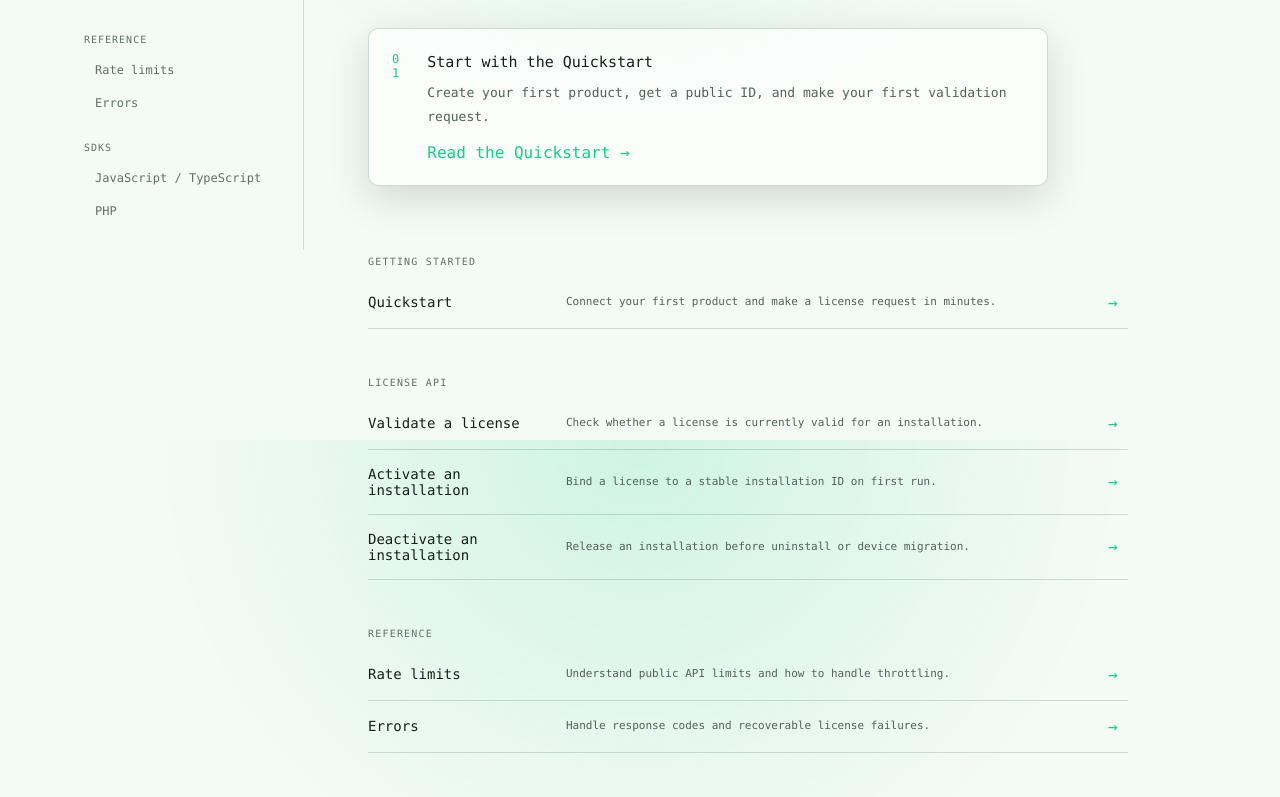
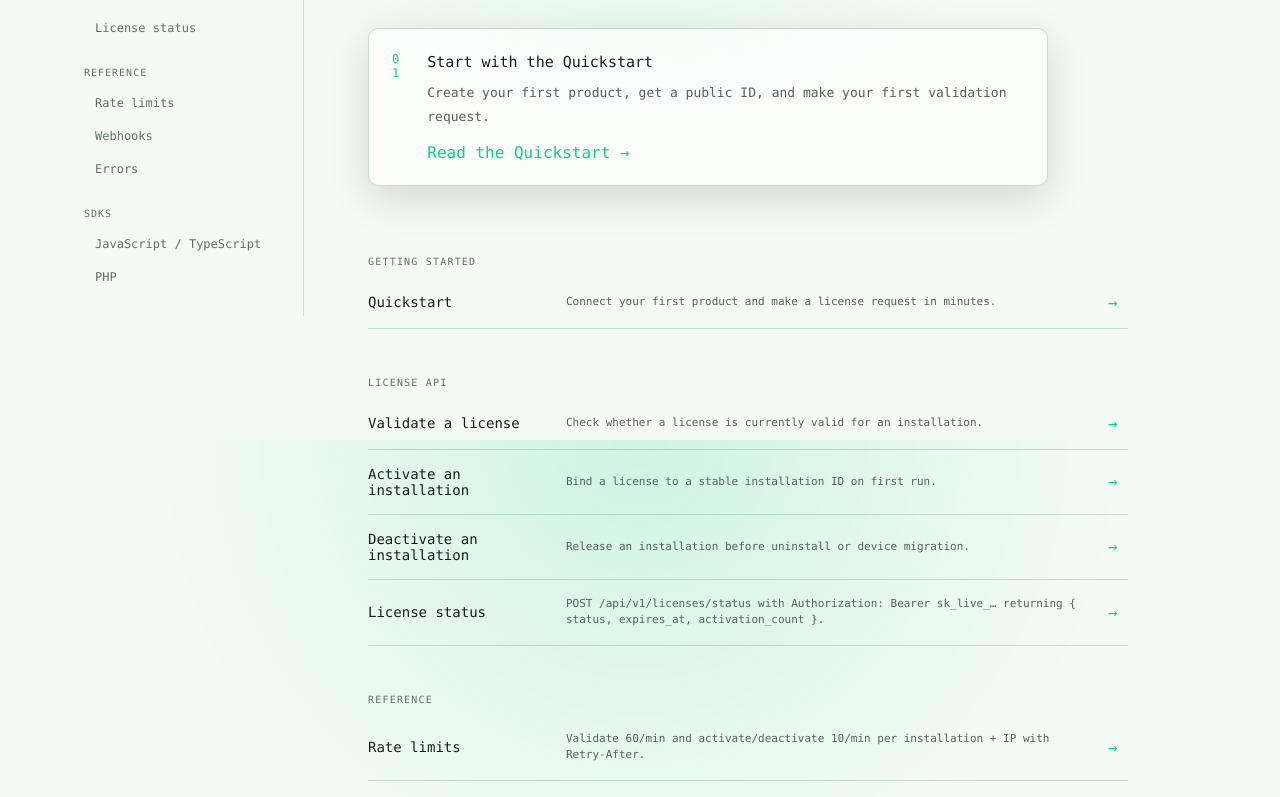
Before and after one commit to nocturnalismee/web-license-manager, a Next.js app: page /docs in a window 1280 px wide. Shown: the part 360-1157 px from the top of the page. Built offline with nearby package versions, Linux system fonts and the light colour scheme.

Commit message:
docs: update rate limits, webhook, and status endpoint

```diff
--- a/src/app/docs/[slug]/page.tsx
+++ b/src/app/docs/[slug]/page.tsx
@@ -15,7 +15,9 @@ function Content({ content }: { content: string }) {
   if (content === "intro") return <><p>IndoLicense gives software vendors a secure license key and activation layer. The API is tenant-aware, returns a consistent response envelope, and is designed to run from your application server.</p><h2>1. Create a product</h2><p>In the dashboard, create a Product and a Product License Plan. Copy the product&apos;s <code>product_public_id</code>; it is safe to include in your customer application.</p><h2>2. Choose a stable installation ID</h2><p>Use one stable identifier for each installation. It must be 8–160 characters and may contain letters, numbers, <code>.</code>, <code>_</code>, <code>:</code>, or <code>-</code>.</p><h2>3. Make your first request</h2><Endpoint method="POST" path="/api/v1/licenses/validate" /><Code>{`curl -X POST "$INDOLICENSE_URL/api/v1/licenses/validate" -H 'Content-Type: application/json' -d '${request}'`}</Code><h2>4. Handle the response</h2><p>Every public API response includes <code>data</code>, <code>error</code>, and <code>request_id</code>. Store the request ID in your application logs when troubleshooting.</p><Code>{response}</Code></>;
   if (content === "validate") return <><p>Validate checks the license status, product, plan, and expiration for an installation. It does not create an activation.</p><Endpoint method="POST" path="/api/v1/licenses/validate" /><h2>Request</h2><Code>{request}</Code><h2>Successful response</h2><Code>{response}</Code><h2>Recommended usage</h2><p>Run validation at application startup and periodically based on your product policy. You may cache a successful validation briefly; do not cache activation or deactivation responses.</p></>;
   if (content === "activate" || content === "deactivate") { const activate = content === "activate"; return <><p>{activate ? "Activate binds a license to an installation on first run. The same license and installation ID can be submitted again safely; repeated activation is idempotent." : "Deactivate releases an active installation when a customer uninstalls, migrates, or replaces a device."}</p><Endpoint method="POST" path={`/api/v1/licenses/${content}`} /><h2>Request</h2><Code>{request}</Code><h2>Behavior</h2><ul><li>Do not cache the response.</li><li>Use the same stable <code>installation_id</code> for the lifetime of an installation.</li><li>{activate ? "A new activation can fail with ACTIVATION_LIMIT_REACHED when the plan limit is full." : "Deactivation is scoped to the license and installation ID supplied in the request."}</li></ul></>; }
-  if (content === "limits") return <><p>Public license endpoints use a per-product, per-action, per-IP window of 60 seconds.</p><div className="docs-table-wrap"><table className="docs-table"><thead><tr><th>Operation</th><th>Limit</th><th>Cache</th></tr></thead><tbody><tr><td>Validate</td><td>60 requests/minute</td><td>Short cache allowed</td></tr><tr><td>Activate</td><td>10 requests/minute</td><td>Do not cache</td></tr><tr><td>Deactivate</td><td>10 requests/minute</td><td>Do not cache</td></tr></tbody></table></div><h2>When throttled</h2><p>The API returns <code>429 RATE_LIMITED</code> and a <code>Retry-After</code> header. Wait for the specified number of seconds and retry with backoff. Never create an aggressive retry loop.</p></>;
+  if (content === "limits") return <><p>Validate allows 60 requests/minute and activate/deactivate allow 10 requests/minute per installation + IP, enforced per product, action, installation, and IP over a 60-second window.</p><div className="docs-table-wrap"><table className="docs-table"><thead><tr><th>Operation</th><th>Limit</th><th>Cache</th></tr></thead><tbody><tr><td>Validate</td><td>60 requests/minute</td><td>Short cache allowed</td></tr><tr><td>Activate</td><td>10 requests/minute</td><td>Do not cache</td></tr><tr><td>Deactivate</td><td>10 requests/minute</td><td>Do not cache</td></tr></tbody></table></div><h2>When throttled</h2><p>The API returns <code>429 RATE_LIMITED</code> and a <code>Retry-After</code> header. Wait for the specified number of seconds and retry with backoff. Never create an aggressive retry loop.</p></>;
+  if (content === "webhooks") return <><p>Mayar webhook signatures are required in all environments. Every request is verified with HMAC-SHA256 against the raw body before the payload is processed.</p><Endpoint method="POST" path="/api/webhooks/mayar" /><h2>Failure modes</h2><div className="docs-table-wrap"><table className="docs-table"><thead><tr><th>Condition</th><th>HTTP</th><th>Code</th></tr></thead><tbody><tr><td>Missing webhook secret</td><td>503</td><td><code>WEBHOOK_NOT_CONFIGURED</code></td></tr><tr><td>Bad or missing signature</td><td>401</td><td><code>INVALID_WEBHOOK_SIGNATURE</code></td></tr><tr><td>Body over 64KB</td><td>413</td><td><code>PAYLOAD_TOO_LARGE</code></td></tr></tbody></table></div><p>Verify the <code>x-mayar-signature</code> (or <code>x-webhook-signature</code>) header against the raw request body. Responses keep the <code>{`{ data, error, request_id }`}</code> envelope.</p></>;
+  if (content === "status") return <><p>Read license status with a vendor API key. Requires <code>Authorization: Bearer sk_live_…</code> scoped to the product.</p><Endpoint method="POST" path="/api/v1/licenses/status" /><h2>Request</h2><Code>{`curl -X POST "$INDOLICENSE_URL/api/v1/licenses/status" -H 'Content-Type: application/json' -H 'Authorization: Bearer sk_live_…' -d '{"product_public_id":"prod_abc123456789012345678901","license_key":"IL-EXAMPLE-KEY"}'`}</Code><h2>Response</h2><Code>{`{"data":{"status":"active","expires_at":"2027-01-01T00:00:00.000Z","activation_count":1},"error":null,"request_id":"uuid"}`}</Code><p>Missing or revoked keys return <code>401 UNAUTHENTICATED</code>; a key scoped to another product returns <code>403 FORBIDDEN</code>. Never log the full key.</p></>;
   if (content === "errors") return <><p>Errors use the same envelope as successful responses, with <code>data: null</code> and a machine-readable error code.</p><Code>{`{"data":null,"error":{"code":"LICENSE_EXPIRED","message":"LICENSE EXPIRED"},"request_id":"uuid"}`}</Code><div className="docs-table-wrap"><table className="docs-table"><thead><tr><th>Code</th><th>HTTP</th><th>Recommended action</th></tr></thead><tbody>{[["INVALID_REQUEST","400","Fix the payload and validate input."],["LICENSE_NOT_FOUND","404","Check the product ID and license key."],["LICENSE_EXPIRED","409","Ask the customer to renew."],["LICENSE_SUSPENDED / LICENSE_REVOKED","409","Block protected features and contact the vendor."],["ACTIVATION_LIMIT_REACHED","409","Deactivate an old installation first."],["RATE_LIMITED","429","Wait for Retry-After before retrying."],["NETWORK_ERROR","5xx","Use limited cached validation only if your policy allows it."]].map(([code,http,action]) => <tr key={code}><td><code>{code}</code></td><td>{http}</td><td>{action}</td></tr>)}</tbody></table></div></>;
   if (content === "javascript") return <><p>The JavaScript/TypeScript reference SDK uses <code>fetch</code>, adds a 5-second timeout, and retries network errors, 408, 429, and 5xx responses up to two times.</p><Code>{`npm install @indolicense/javascript`}</Code><Code>{`import { IndoLicenseClient } from '@indolicense/javascript';\n\nconst client = new IndoLicenseClient(process.env.INDOLICENSE_URL!);\nconst result = await client.validate({\n  productPublicId: process.env.INDOLICENSE_PRODUCT_PUBLIC_ID!,\n  licenseKey: process.env.INDOLICENSE_LICENSE_KEY!,\n  installationId: 'server-01',\n  domain: 'example.com',\n});`}</Code><p><code>validate()</code> uses a 30-second in-memory cache by default. <code>activate()</code> and <code>deactivate()</code> are never cached. Errors are exposed as <code>IndoLicenseError</code> with error code, HTTP status, request ID, and retry-after seconds.</p></>;
   return <><p>The PHP reference SDK follows the same API contract and error model as the JavaScript SDK.</p><Code>{`composer require indolicense/php-sdk`}</Code><Code>{`use IndoLicense\\IndoLicenseClient;\nuse IndoLicense\\IndoLicenseException;\n\n$client = new IndoLicenseClient($_ENV['INDOLICENSE_URL']);\n$result = $client->validate(\n    $_ENV['INDOLICENSE_PRODUCT_PUBLIC_ID'],\n    $_ENV['INDOLICENSE_LICENSE_KEY'],\n    'server-01',\n    $_SERVER['HTTP_HOST'] ?? 'example.com',\n);`}</Code><p>Catch <code>IndoLicenseException</code> and log its error code and request ID. Never log the complete license key.</p></>;
--- a/src/app/docs/docs-content.ts
+++ b/src/app/docs/docs-content.ts
@@ -1,10 +1,12 @@
-export type DocPage = { slug: string; group: string; title: string; description: string; content: "intro" | "validate" | "activate" | "deactivate" | "limits" | "errors" | "javascript" | "php" };
+export type DocPage = { slug: string; group: string; title: string; description: string; content: "intro" | "validate" | "activate" | "deactivate" | "status" | "limits" | "webhooks" | "errors" | "javascript" | "php" };
 export const docsPages: DocPage[] = [
   { slug: "quickstart", group: "Getting started", title: "Quickstart", description: "Connect your first product and make a license request in minutes.", content: "intro" },
   { slug: "validate", group: "License API", title: "Validate a license", description: "Check whether a license is currently valid for an installation.", content: "validate" },
   { slug: "activate", group: "License API", title: "Activate an installation", description: "Bind a license to a stable installation ID on first run.", content: "activate" },
   { slug: "deactivate", group: "License API", title: "Deactivate an installation", description: "Release an installation before uninstall or device migration.", content: "deactivate" },
-  { slug: "rate-limits", group: "Reference", title: "Rate limits", description: "Understand public API limits and how to handle throttling.", content: "limits" },
+  { slug: "status", group: "License API", title: "License status", description: "POST /api/v1/licenses/status with Authorization: Bearer sk_live_… returning { status, expires_at, activation_count }.", content: "status" },
+  { slug: "rate-limits", group: "Reference", title: "Rate limits", description: "Validate 60/min and activate/deactivate 10/min per installation + IP with Retry-After.", content: "limits" },
+  { slug: "webhooks", group: "Reference", title: "Webhooks", description: "Signatures are required in all environments (missing secret → 503, bad signature → 401, oversized → 413).", content: "webhooks" },
   { slug: "errors", group: "Reference", title: "Errors", description: "Handle response codes and recoverable license failures.", content: "errors" },
   { slug: "javascript", group: "SDKs", title: "JavaScript / TypeScript", description: "Integrate IndoLicense with the JavaScript reference SDK.", content: "javascript" },
   { slug: "php", group: "SDKs", title: "PHP", description: "Integrate IndoLicense with the PHP reference SDK.", content: "php" },
```
